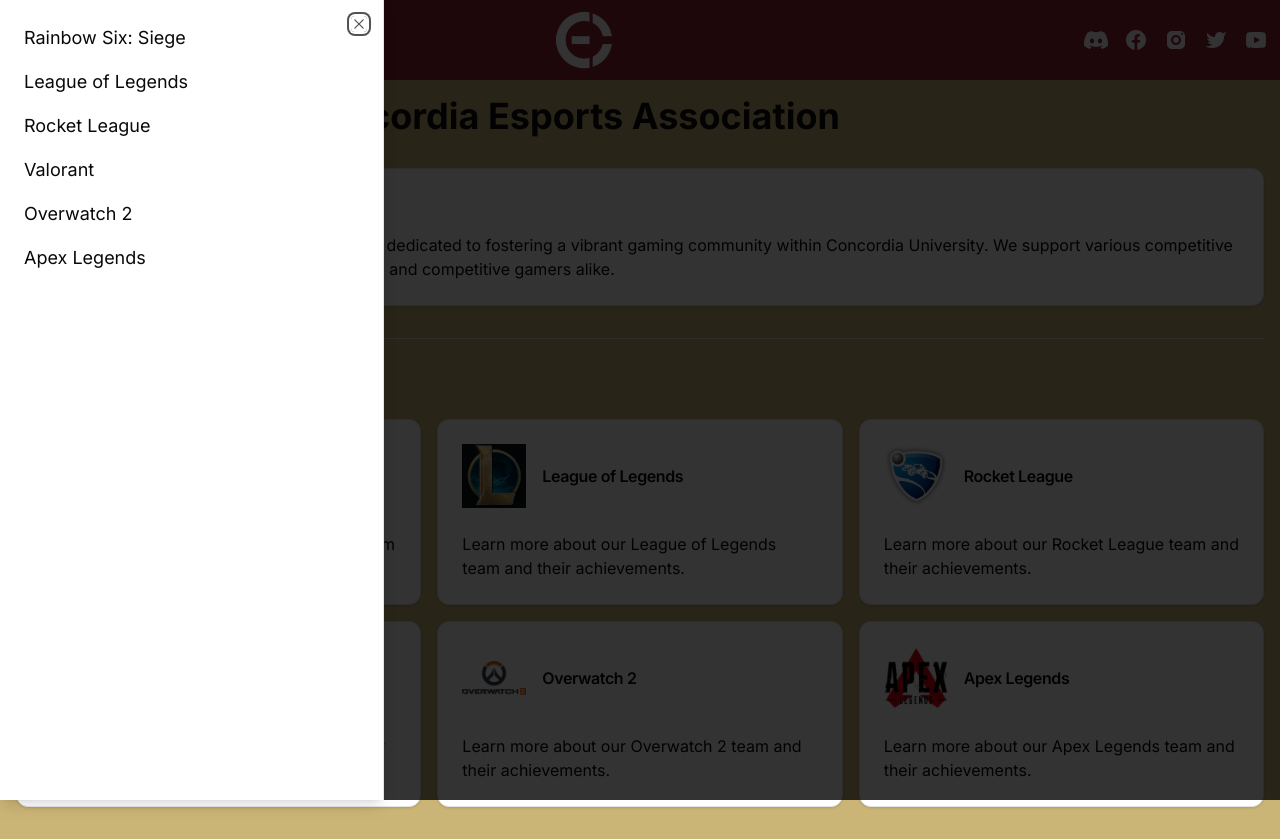
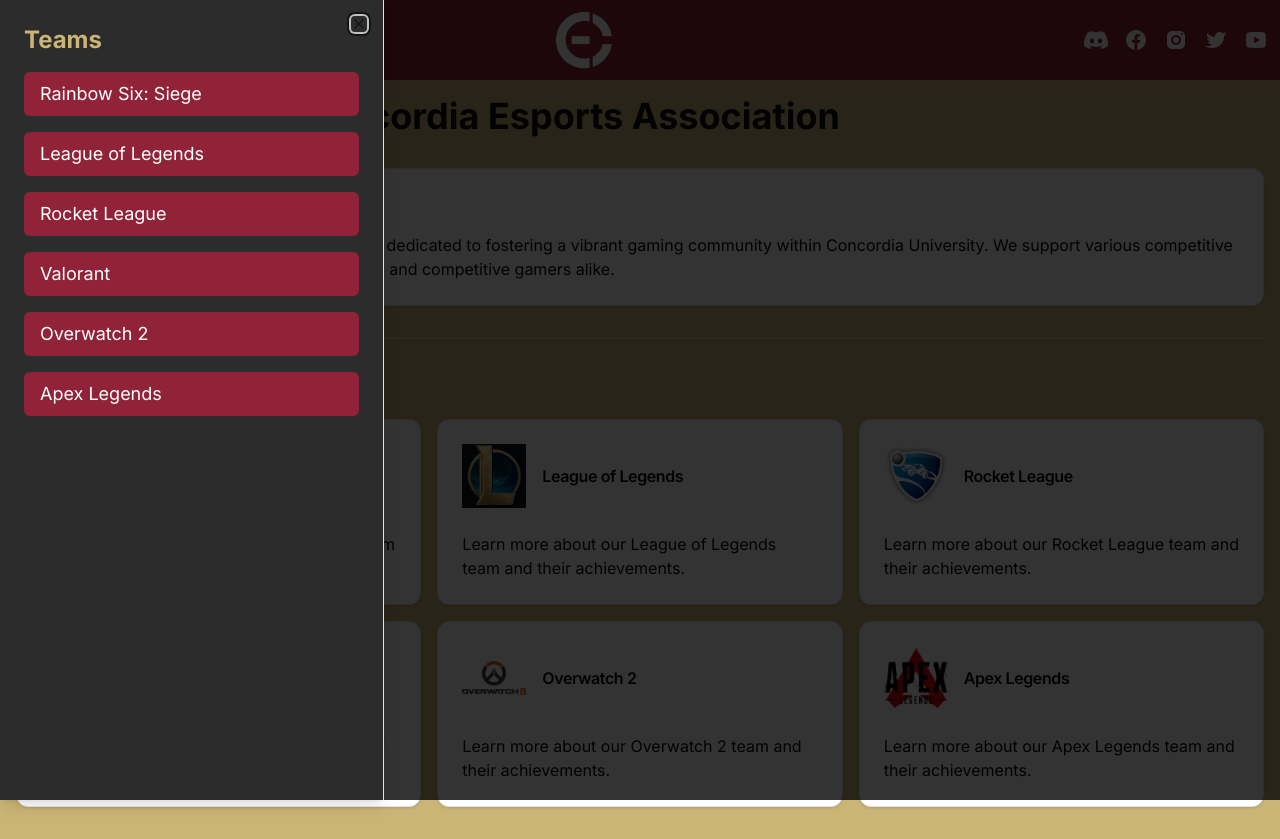
Before and after one commit to Sandrooreo/concordia-esports-associtation, a Next.js app: page / in a window 1280 px wide. Both pictures are taken after a click on the button 32 px from the left and 40 px from the top of the page. Built offline with nearby package versions, Linux system fonts and the light colour scheme.

Commit message:
[Update] Dropdown looks good now

```diff
--- a/components/Navbar.tsx
+++ b/components/Navbar.tsx
@@ -43,6 +43,7 @@
     { name: "Overwatch 2", url: "/teams/overwatch-2" },
     { name: "Apex Legends", url: "/teams/apex" },
   ];
+
   return (
     <header
       className={`fixed top-0 left-0 right-0 z-50 transition-colors duration-300 ${
@@ -71,13 +72,19 @@
                 </svg>
               </Button>
             </SheetTrigger>
-            <SheetContent side="left" className="w-[300px] sm:w-[400px]">
+            <SheetContent
+              side="left"
+              className="w-[300px] sm:w-[400px] bg-concordia-grey"
+            >
+              <h2 className="text-2xl font-bold mb-4 text-concordia-gold">
+                Teams
+              </h2>
               <nav className="flex flex-col gap-4">
                 {teamLinks.map((link) => (
                   <Link
                     key={link.name}
                     href={link.url}
-                    className="text-lg hover:text-concordia-gold"
+                    className="text-lg text-white hover:text-concordia-gold transition-colors duration-200 bg-concordia-burgundy py-2 px-4 rounded-md"
                   >
                     {link.name}
                   </Link>
```
